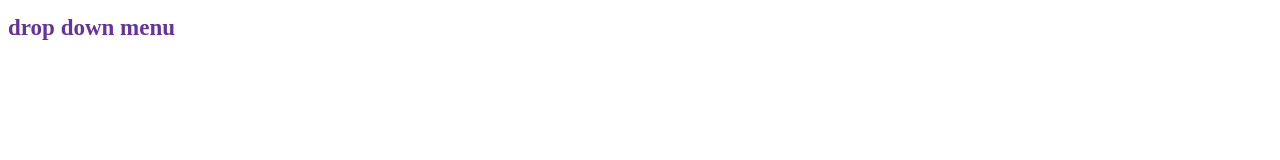
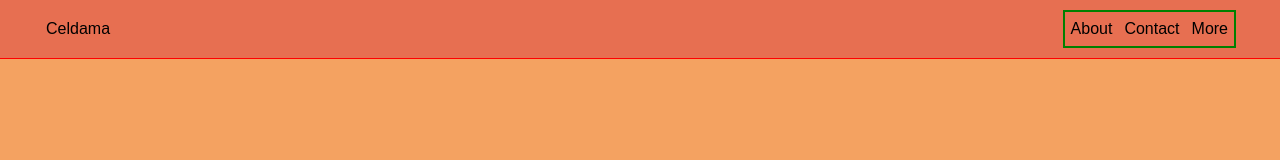
Before and after one commit to Celdama/drop-down-menu, a website: page index.html in a window 1280 px wide. Drawn offline with Linux system fonts and the light colour scheme.

Commit message:
added html content and some styling

```diff
--- a/index.html
+++ b/index.html
@@ -8,9 +8,25 @@
     <link rel="stylesheet" href="style.css" />
     <script src="./script.js" defer></script>
   </head>
+
   <body>
     <div id="app">
-      <h1>drop down menu</h1>
+      <nav>
+        <div>
+          <a href="#">Celdama</a>
+        </div>
+        <ul>
+          <li>
+            <a href="#">About</a>
+          </li>
+          <li>
+            <a href="#">Contact</a>
+          </li>
+          <li>
+            <a href="#">More</a>
+          </li>
+        </ul>
+      </nav>
     </div>
   </body>
 </html>
--- a/style.css
+++ b/style.css
@@ -1,4 +1,34 @@
-h1 {
-  color: rebeccapurple;
-  font-size: 23px;
+* {
+  margin: 0;
+  padding: 0;
+  font-family: sans-serif;
 }
+
+a {
+  text-decoration: none;
+  color: black;
+}
+
+#app {
+  height: 100vh;
+  background-color: #f4a261;
+}
+
+nav {
+  outline: 1px solid red;
+  background-color: #e76f51;
+  display: flex;
+  justify-content: space-between;
+  align-items: center;
+  padding: 12px 46px;
+}
+
+nav ul {
+  display: flex;
+  outline: 2px solid green;
+}
+
+nav ul li {
+  padding: 8px 6px;
+  list-style: none;
+}
```
